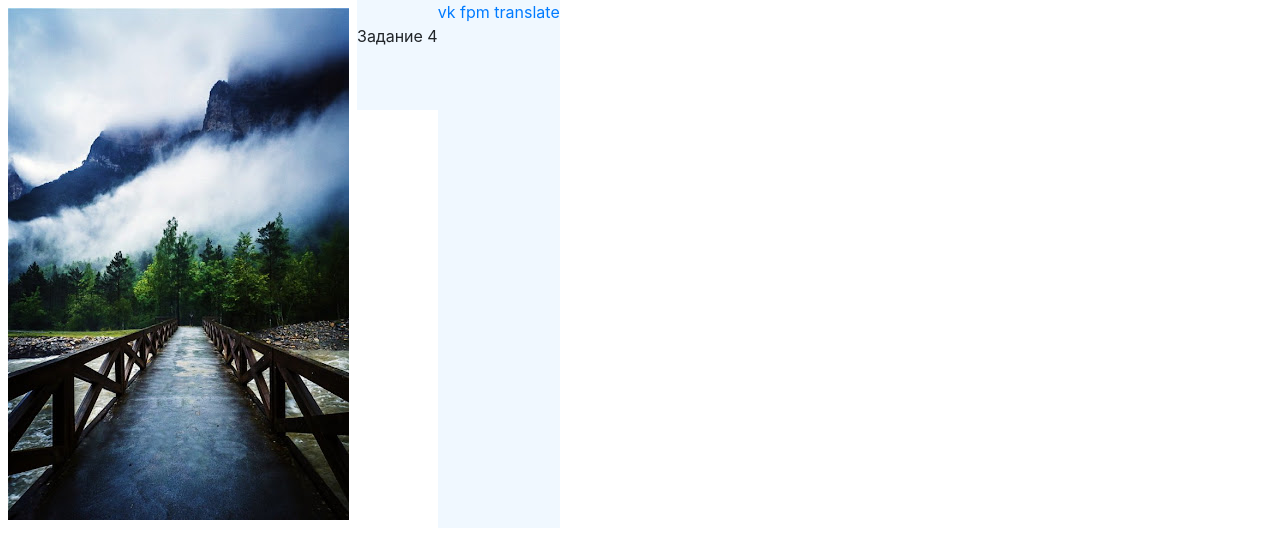
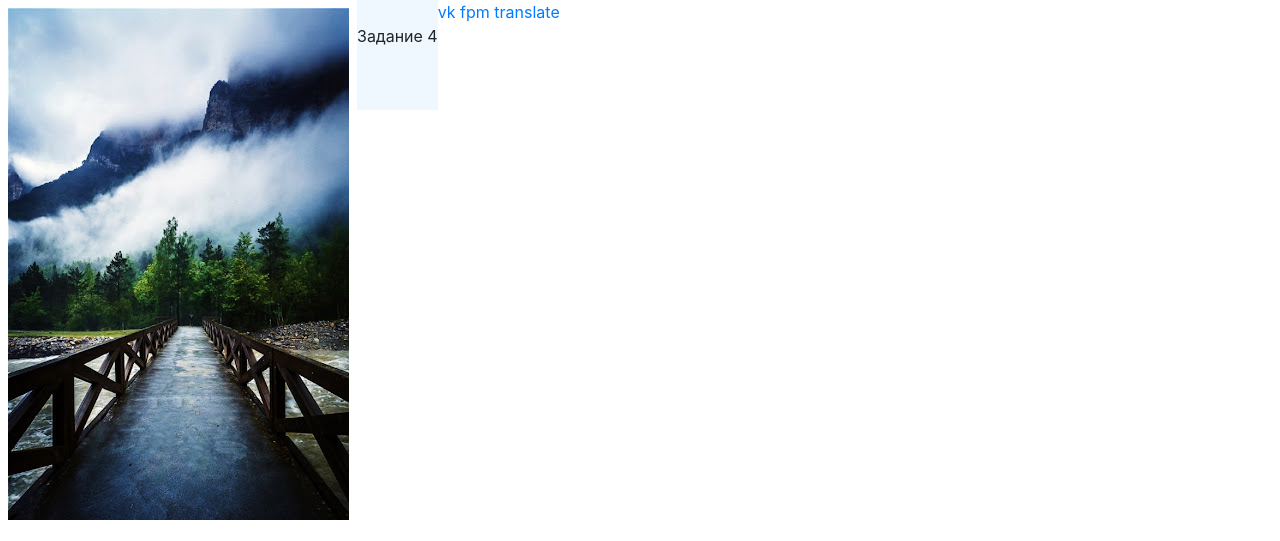
Before and after one commit to mariachernaya/mariachernaya.github.io, a plain HTML site: page 4/index.html in a window 1280 px wide. Shown: the top 541 px of the page. Drawn offline with nearby package versions, Linux system fonts and the light colour scheme.

Commit message:
Update style.css

```diff
--- a/4/style.css
+++ b/4/style.css
@@ -21,10 +21,15 @@ tr:nth-child(odd){
     height: 100%;
     background-color: aliceblue;
 }
- .b-nav {
-  background-color: aliceblue;
-  width:auto;
-    height: 100%;
+#nav
+{
+     background-color: aliceblue;
+    padding: 1vw;
+}
+#nav > div
+{
+      background-color: aliceblue;
+    width: fit-content;
 }
 .syte
 {
```
